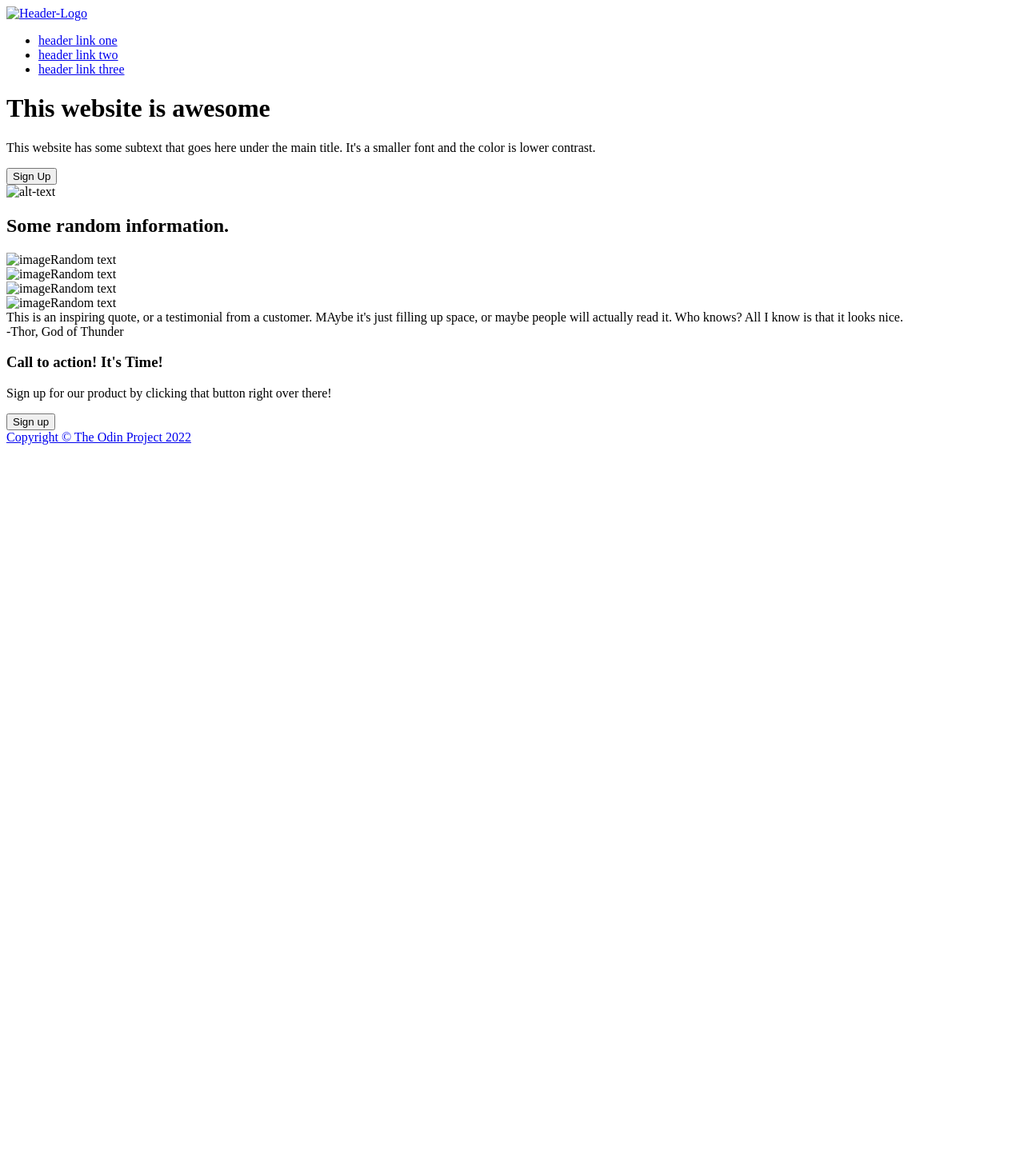
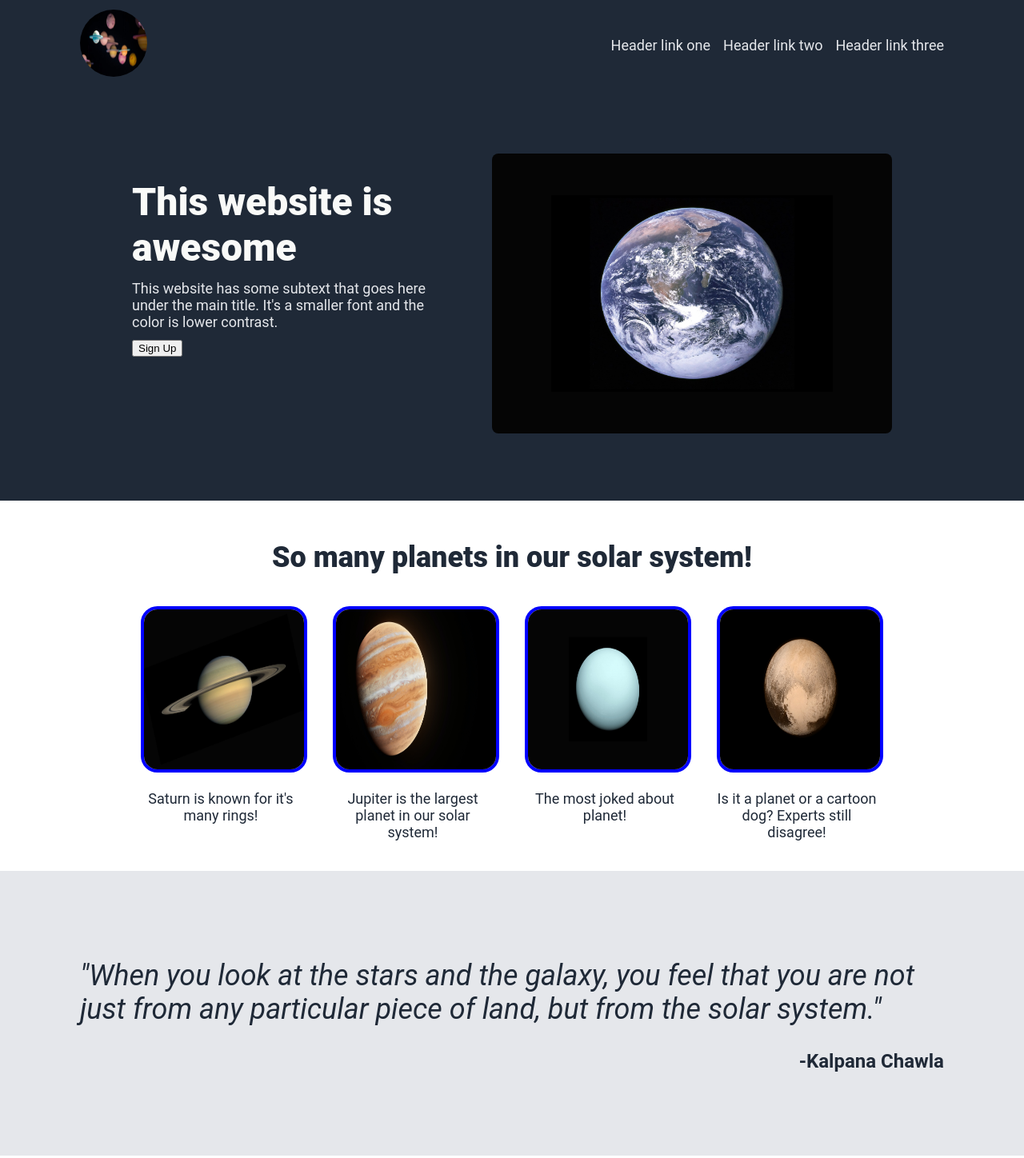
Before and after one commit to wyattschiffer/landing_page, a plain HTML site: page index.html in a window 1280 px wide. Shown: the top 1448 px of the page at 80% size. Before the commit the page ends 800 px from the top, so only its background shows below. Drawn offline with Linux system fonts and the light colour scheme.

Commit message:
Rewrote html to exclude unneeded divs and classes. Write CSS for navbar, hero, content, and quote sections.

```diff
--- a/index.html
+++ b/index.html
@@ -9,44 +9,59 @@
   </head>
 
   <body>
-    <div class="header">
-        <div class="nav">
-            <div class=logo><a href="index.html"><img src="*" alt="Header-Logo"></a></div>
+        <div class="container">
+
+            <div class="navbar">
+                <div class=logo><a href="index.html"><img src="images/logo.jpg"></a></div>
                 <ul>
-                <li><a href="*">header link one</a></li>
-                <li><a href="*">header link two</a></li>
-                <li><a href="*">header link three</a></li>
+                    <li><a href="*">Header link one</a></li>
+                    <li><a href="*">Header link two</a></li>
+                    <li><a href="*">Header link three</a></li>
                 </ul>
             </div>
-        <div class="top">
-            <h1>This website is awesome</h1>
+
+            <div class="hero">
+                <div class="left">
+                    <h1 class="heading">This website is awesome</h1>
                     <p>This website has some subtext that goes here under the main title. It's a smaller font and the color is lower contrast.</p>
-                <div class="button">
-                    <button>Sign Up</button>
+                    <div class="button"><button>Sign Up</button></div>
                 </div>
-                <img src="*" alt="alt-text">
+                <div class="hero-image">
+                    <img src="images/earth.jpg" alt="Earth">
                 </div>
             </div>
 
-    <div class="main">
-        <div class="info">
-            <h2>Some random information.</h2>
-              <div class="card"><img src="*" alt="image">Random text</div>
-              <div class="card"><img src="*" alt="image">Random text</div>
-              <div class="card"><img src="*" alt="image">Random text</div>
-              <div class="card"><img src="*" alt="image">Random text</div>
+            <div class="content">
+                <h2>So many planets in our solar system!</h2>
+                <div class="cards">
+                    <div>
+                        <img src="images/saturn.jpg" alt="image">
+                        <p>Saturn is known for it's many rings!</p>
+                    </div>
+                    <div>
+                        <img src="images/jupiter.jpg" alt="image">
+                        <p>Jupiter is the largest planet in our solar system!</p>
+                    </div>
+                    <div>
+                        <img src="images/uranus.jpg" alt="image">
+                        <p>The most joked about planet!</p>
+                    </div>
+                    <div>
+                        <img src="images/pluto.jpg" alt="image">
+                        <p>Is it a planet or a cartoon dog? Experts still disagree!</p>
+                    </div>
+                </div>
             </div>
 
-        <div class="testimonial" class="quote">This is an inspiring quote, or a testimonial from a customer. MAybe it's just filling up space, or maybe people will actually read it. Who knows? All I know is that it looks nice.
-          <div class="author">-Thor, God of Thunder</div>
+            <div class="quote">
+                <h2>"When you look at the stars and the galaxy, you feel that you are not just from any particular piece of land, but from the solar system."</h2>
+                <p>-Kalpana Chawla</p>
             </div>
 
             <div class="action">
                 <h3>Call to action! It's Time!</h3>
                 <p>Sign up for our product by clicking that button right over there!</p>
-            <div class="button">
-                <button>Sign up</button>
-            </div>
+                <div class="button"><button>Sign up</button></div>
             </div>
 
             <div class="footer">
@@ -54,4 +69,5 @@
             </div>
         </div>
   </body>
+
 </html>
--- a/style.css
+++ b/style.css
@@ -0,0 +1,126 @@
+body {
+    margin: 0;
+}
+
+.container {
+    display: flex;
+    flex-direction: column;
+    font-family: 'Roboto', Arial;
+    text-align: center;
+}
+
+.navbar {
+    display: flex;
+    justify-content: space-between;
+    align-items: center;
+    font-size: 18px;
+    color: #E5E7EB;
+    background-color: #1F2937;
+    padding: 12px 100px;
+}
+
+.logo img {
+    width: 84px;
+    height: 84px;
+    border-radius: 50px;
+}
+.navbar ul {
+    display: flex;
+    margin: 0;
+    padding: 0;
+    gap: 1rem;
+    list-style-type: none;
+}
+
+.hero {
+    display: flex;
+    justify-content: center;
+    background-color: #1F2937;
+    text-align: left;
+    padding: 80px 100px;
+}
+
+.hero .left {
+    display: flex;
+    flex-direction: column;
+    flex-basis: 400px;
+    margin-right: 50px;
+}
+
+.hero h1 {
+    color: #F9FAF8;
+    font-size: 48px;
+    font-weight: 900;
+    margin-bottom: 0;
+}
+
+.hero p {
+    color: #E5E7EB;
+    font-size: 18px;
+    margin: 12px 0px;
+}
+
+.hero img {
+    width: 500px;
+    height: 350px;
+    border-radius: 8px;
+}
+
+.content {
+    padding: 20px 100px;
+}
+
+.content h2 {
+    margin-bottom: 40px;
+    color:#1F2937;
+    font-size: 36px;
+    font-weight: 900;
+}
+
+.cards {
+    display: flex;
+    flex-wrap: wrap;
+    justify-content: center;
+    gap: 2rem;
+}
+
+.cards p {
+    text-align: center;
+    flex-wrap: wrap;
+    width: 200px;
+    margin-right: 0;
+    font-size: 18px;
+    color: #1F2937;
+}
+
+.content img {
+    width: 200px;
+    height: 200px;
+    border-radius: 10%;
+    border: 4px solid blue;
+}
+
+.quote {
+    background-color: #E5E7EB;
+    color:#1F2937;
+    padding: 80px 100px;
+
+}
+
+.quote h2 {
+    font-size: 36px;
+    font-style: italic;
+    text-align: left;
+    font-weight: normal;
+}
+
+.quote p {
+    text-align: right;
+    font-size: 24px;
+    font-weight: bold
+}
+
+a {
+    text-decoration: none;
+    color: inherit;
+}
```
Also changed, not shown: images/earth.jpg (added), images/jupiter.jpg (added), images/logo.jpg (added), images/pluto.jpg (added), images/saturn.jpg (added), images/uranus.jpg (added). Lines whose indentation alone changed are shown as unchanged.
